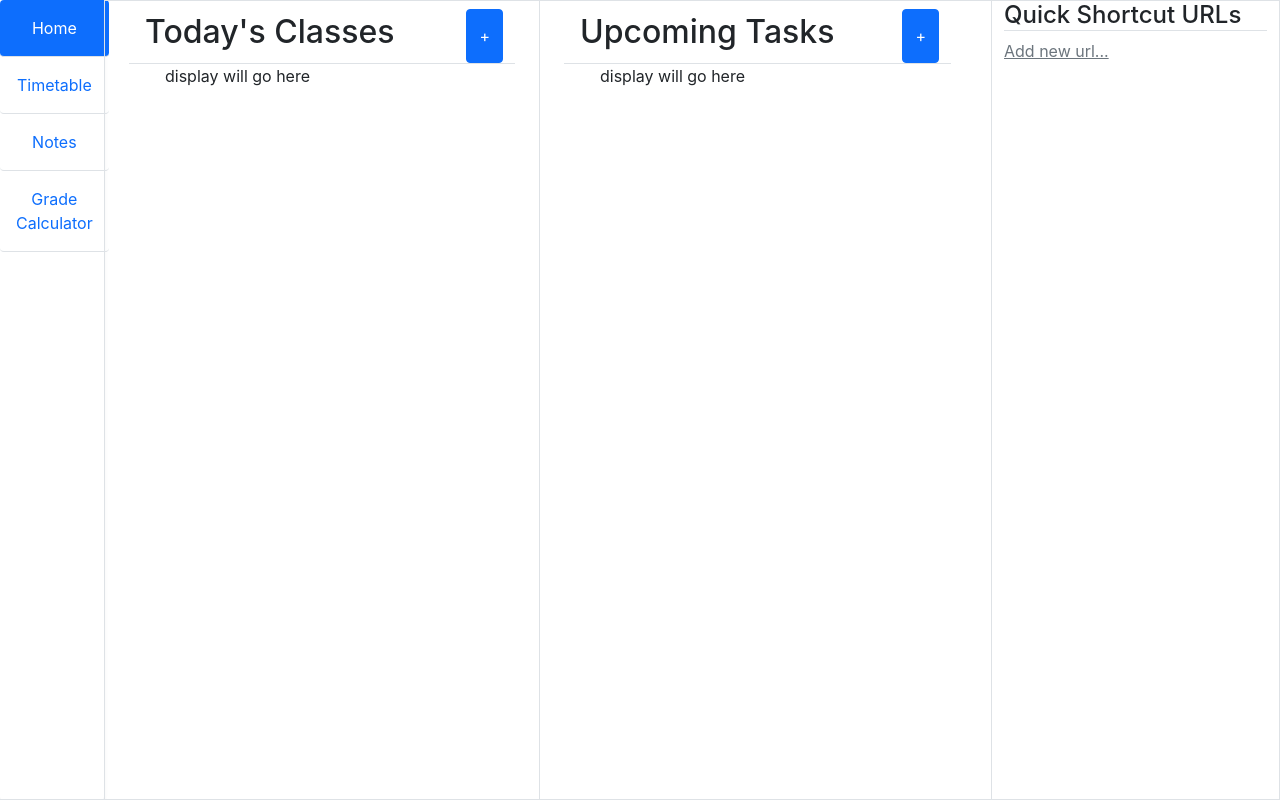
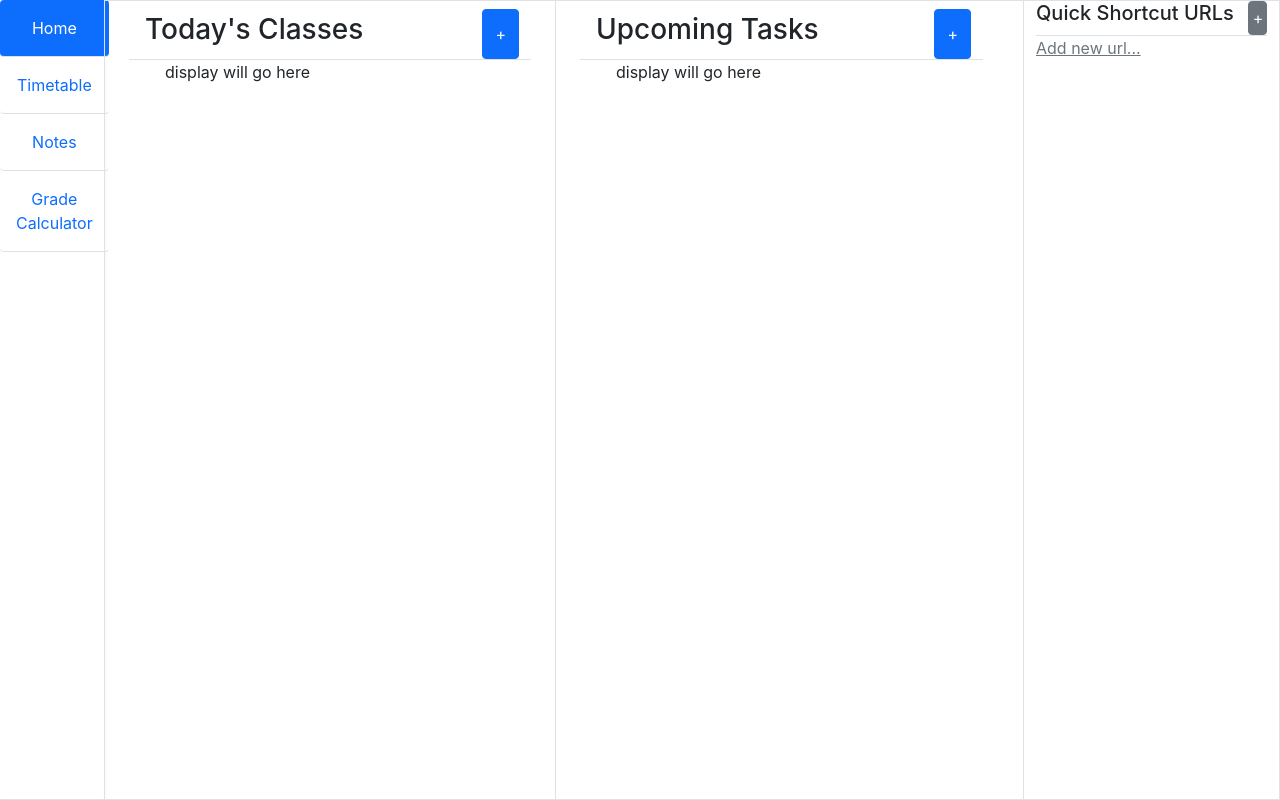
Before and after one commit to Alanas-J/cloudscholar-client, a React (Create React App) app: page / in a window 1280 px wide. Both pictures are taken after typing "name@example.com", "Sample123" into the empty fields and a click on the button "Sign in". Built offline with nearby package versions, Linux system fonts and the light colour scheme.

Commit message:
+ button added for quick shortcut URLs, modal's next

```diff
--- a/src/components/main_display/home/Home.jsx
+++ b/src/components/main_display/home/Home.jsx
@@ -18,7 +18,7 @@ function Home() {
 
                   <div className="row border-bottom">
                     <div className="col-12 d-flex justify-content-between">
-                      <h2 className='p-1 '>Today's Classes</h2>
+                      <h3 className='p-1 '>Today's Classes</h3>
                       <button type="button" class="btn btn-primary">+</button>
                     </div>
                   </div>
@@ -34,7 +34,7 @@ function Home() {
                 <div className='scheduleComponent mx-4'>
                   <div className="row border-bottom">
                     <div className="col-12 d-flex justify-content-between">
-                      <h2 className='p-1 '>Upcoming Tasks</h2>
+                      <h3 className='p-1 '>Upcoming Tasks</h3>
                       <button type="button" class="btn btn-primary">+</button>
                     </div>
                   </div>
@@ -52,7 +52,12 @@ function Home() {
           <div className={styles.shortcuts+" border-start"}>
             <div className="row">
               <div className="col">
-                <h4 className='border-bottom'>Quick Shortcut URLs</h4>
+
+                <div className="d-flex border-bottom justify-content-start">
+                <h5 className='col'>Quick Shortcut URLs</h5>
+                <button type="button" class="col-1 p-1 btn btn-secondary">+</button>
+                </div>
+
                 <a href="" className='link-secondary'>Add new url...</a>
               </div>
             </div>
--- a/src/components/main_display/home/Home.module.css
+++ b/src/components/main_display/home/Home.module.css
@@ -3,6 +3,6 @@
 }
 
 .shortcuts{
-    width: 18rem;
+    width: 16rem;
     margin-left: 1rem;
 }
```
